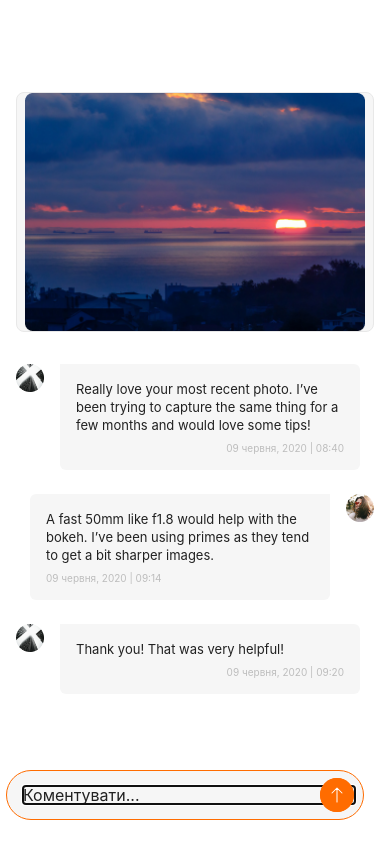
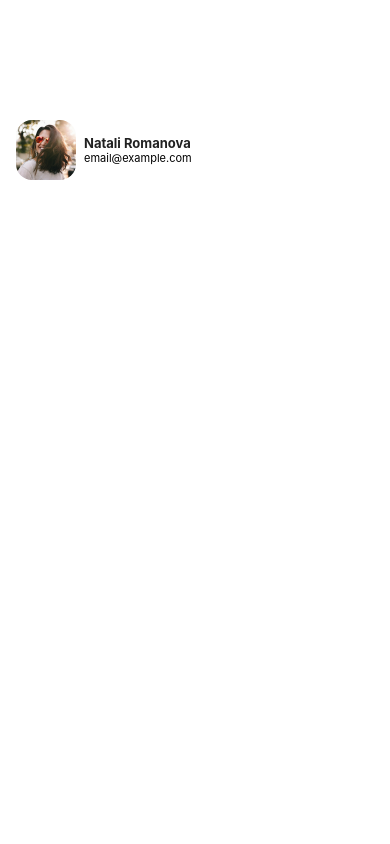
Before and after one commit to Andrii0207/ReactNative_hw-01, a React Native app: screen / in a window 390 px wide. Built offline with nearby package versions, Linux system fonts and the light colour scheme.

Commit message:
add PublishingScreen

```diff
--- a/App.js
+++ b/App.js
@@ -11,6 +11,7 @@ import LoginScreen from "./screens/LoginScreen";
 import PostsScreen from "./screens/PostsScreen"
 import CreatePostsScreen from "./screens/CreatePostsScreen";
 import CommentsScreen from "./screens/CommentsScreen";
+import PublicationScreen from "./screens/PublicationScreen";
 
 SplashScreen.preventAutoHideAsync();
 const MainStack = createStackNavigator();
@@ -38,8 +39,10 @@ export default function App() {
 
     // <RegistrationScreen />
     // < LoginScreen />
+    <PublicationScreen />
     // <CreatePostsScreen />
-    <CommentsScreen />
+    // <CommentsScreen />
+
 
   );
 }
--- a/Screens/CommentsScreen.jsx
+++ b/Screens/CommentsScreen.jsx
@@ -14,7 +14,7 @@ const CommentsScreen = () => {
     <View style={styles.container}>
       <View style={styles.imageWrapper}>
         <Image
-          source={require("../assets/images/postImage_2.png")}
+          source={require("../assets/images/postImage_3.png")}
           resizeMode="contain"
           style={styles.image}
         />
@@ -55,6 +55,7 @@ const styles = StyleSheet.create({
     paddingHorizontal: 16,
     paddingVertical: 16,
     marginTop: 76,
+    position: "relative",
   },
   imageWrapper: {
     justifyContent: "center",
@@ -70,7 +71,10 @@ const styles = StyleSheet.create({
     borderColor: colors.border_grey,
   },
   image: {
-    width: "100%",
+    // position: "absolute",
+    // top: 0,
+    // right: 0,
+    width: SCREEN_WIDTH,
     height: "100%",
   },
 
--- /dev/null
+++ b/Screens/PublicationScreen.jsx
@@ -0,0 +1,50 @@
+import { Image, StyleSheet, Text, View } from "react-native";
+import { colors } from "../styles/global";
+
+const PublicationScreen = () => {
+  return (
+    <View style={styles.container}>
+      <Image
+        source={require("../assets/images/avatar_icon.png")}
+        resizeMode="cover"
+        style={styles.avatarImage}
+      />
+      <View style={styles.userDataWrapper}>
+        <Text style={styles.userName}>Natali Romanova</Text>
+        <Text style={styles.userEmail}>email@example.com</Text>
+      </View>
+    </View>
+  );
+};
+export default PublicationScreen;
+
+const styles = StyleSheet.create({
+  container: {
+    flex: 1,
+    paddingHorizontal: 16,
+    paddingVertical: 32,
+    marginTop: 88,
+    flexDirection: "row",
+  },
+  avatarImage: {
+    width: 60,
+    height: 60,
+    borderRadius: 16,
+    marginRight: 8,
+  },
+  userDataWrapper: {
+    height: 60,
+    justifyContent: "center",
+  },
+  userName: {
+    fontSize: 13,
+    fontWeight: "700",
+    lineHeight: "normal",
+    color: colors.black_primary,
+  },
+  userEmail: {
+    fontSize: 11,
+    lineHeight: "normal",
+    color: (33, 33, 33, 0.8),
+  },
+});
```
Also changed, not shown: assets/data/postData.js (+9 -0 lines).
